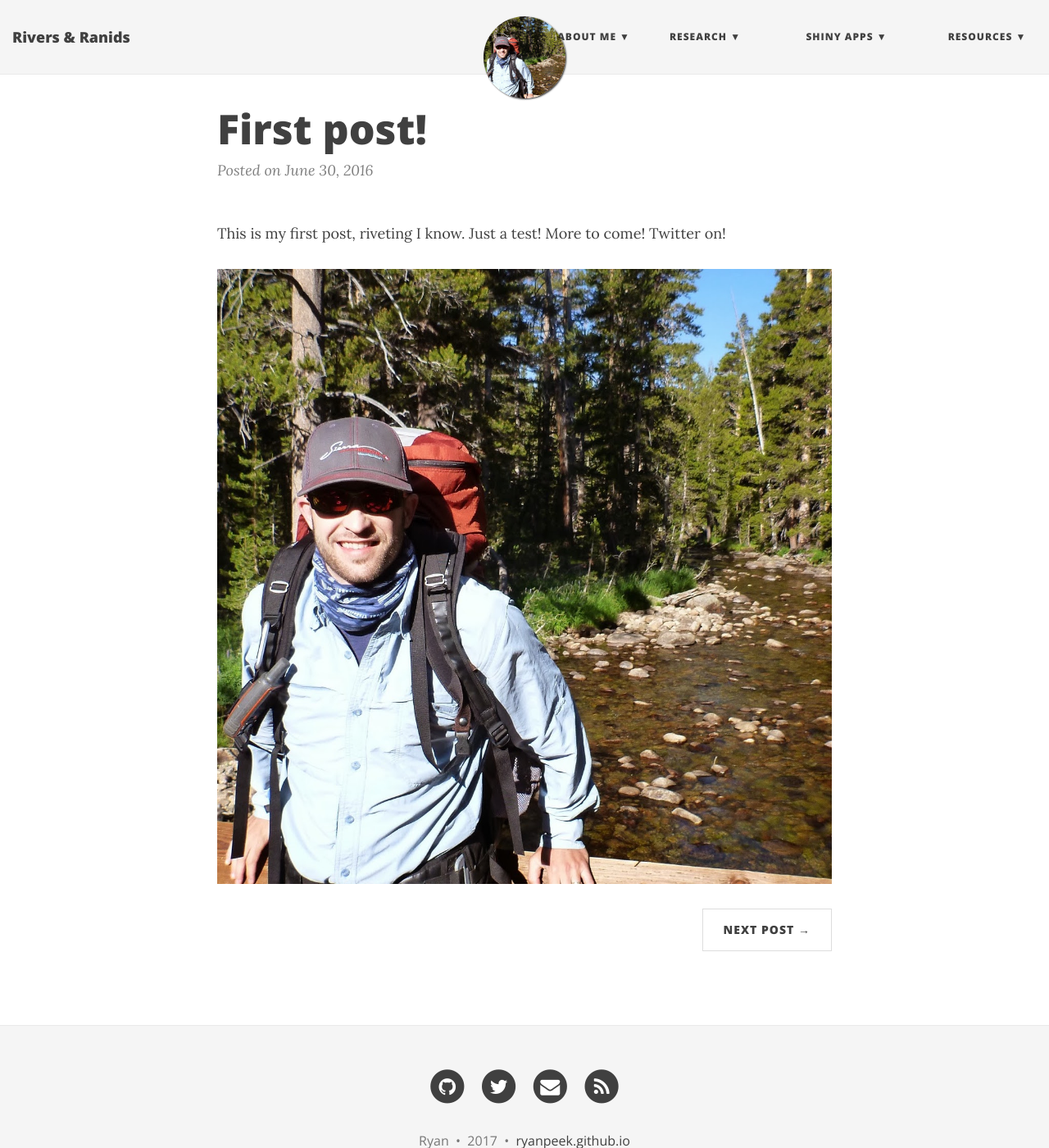
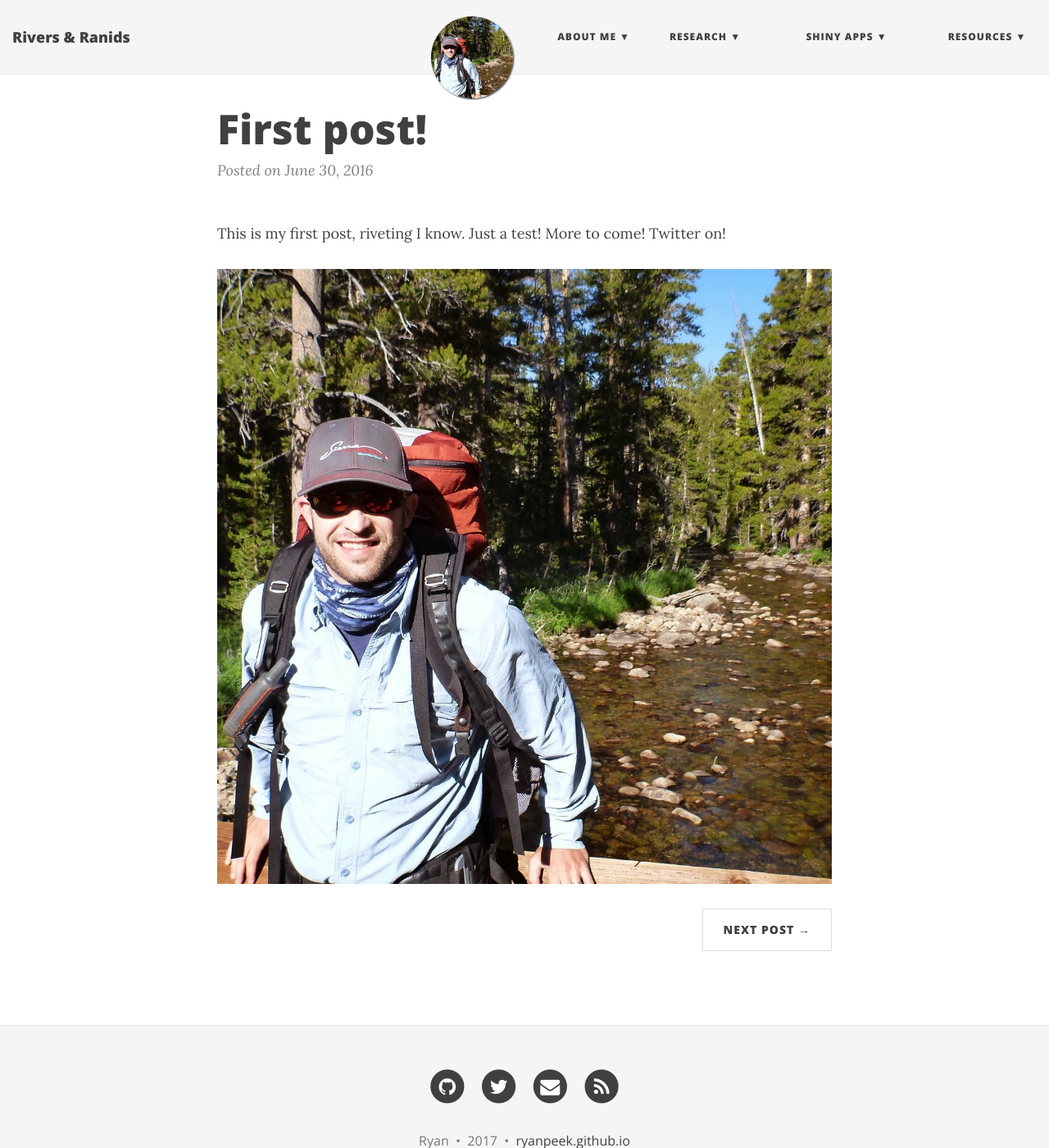
Before and after one commit to ryanpeek/ryanpeek.github.io, a Jekyll site: the page built from _posts/2016-06-30-first-post.md, in a window 1280 px wide and 1400 px high. Shown: the whole window at 82% size. Built offline with Jekyll 4.4.1, drawn with Linux system fonts in a browser that asks for light colours; nearby versions of some CDN libraries; comment, search, counter and statistics services are not loaded.

Commit message:
update css to move avatar to 45 left instead of 50

```diff
--- a/css/main.css
+++ b/css/main.css
@@ -140,7 +140,7 @@ img {
   -webkit-transition: opacity 0.5s ease-in-out;
   -moz-transition: opacity 0.5s ease-in-out;
   transition: opacity 0.5s ease-in-out;
-  left: 50%;
+  left: 45%;
   width: 50px;
   margin-top: -25px;
 }
```
